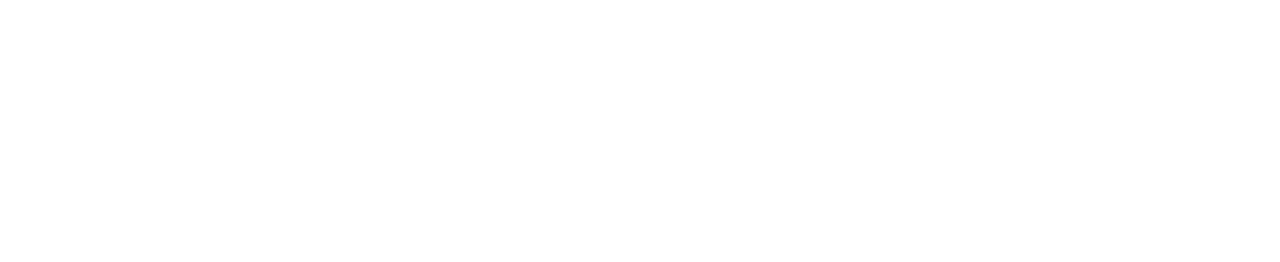
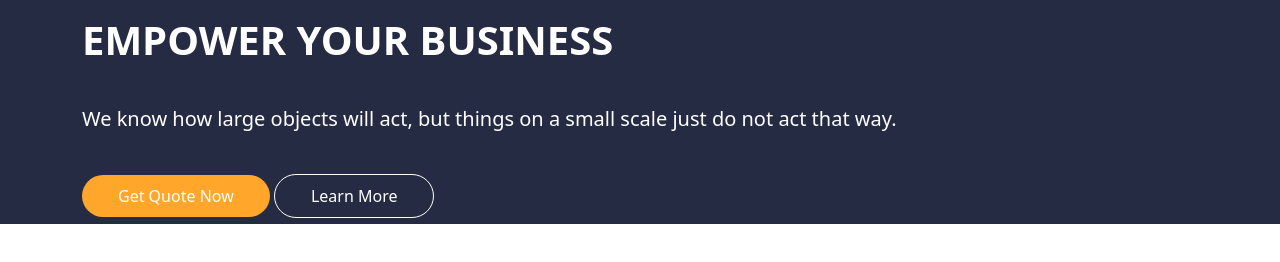
Before and after one commit to oharaju/bootstrap-sass, a website: page index.html in a window 1280 px wide. Drawn offline with Linux system fonts and the light colour scheme.

Commit message:
add hero section

```diff
--- a/index.html
+++ b/index.html
@@ -6,5 +6,19 @@
   <link href="./styles/styles.css" rel="stylesheet" />
 </head>
 <body>
+  <section class="hero p-3">
+    <div class="container">
+      <div class="row">
+        <div class="col-12">
+          <h1 class="hero__title">EMPOWER YOUR BUSINESS</h1>
+          <p class="hero__subtitle">We know how large objects will act, but things on a small scale just do not act that way.</p>
+        </div>
+        <div class="col-sm-12 col-lg-6">
+          <a href="#" class="button button__hover">Get Quote Now</a>
+          <a href="#" class="button button--invert">Learn More</a>
+        </div>
+      </div>
+    </div>
+  </section>
 </body>
 </html>
--- /dev/null
+++ b/scss/_button.scss
@@ -0,0 +1,22 @@
+.button {
+  background-color: $color-secondary;
+  color: $color-white;
+  padding: 10px 36px;
+  border-radius: 30px;
+  text-decoration: none;
+
+  &:hover {
+    background-color: $color-pastry;
+    color: $color-white;
+  }
+
+  &--invert {
+    background-color: transparent;
+    border: 1px solid $color-white;
+
+    &:hover {
+      background-color: $color-transparent;
+    }
+
+  }
+}
--- /dev/null
+++ b/scss/_variables.scss
@@ -0,0 +1,5 @@
+$color-primary: #252B42;
+$color-secondary: #FFA62B;
+$color-transparent: rgba(236, 226, 212, 0.911);
+$color-white: #fff;
+$color-pastry: #f1ae48;
--- /dev/null
+++ b/scss/hero.scss
@@ -0,0 +1,16 @@
+.hero {
+  color: $color-white;
+  background-color: $color-primary;
+
+  &__title {
+    font-size: 40px;
+    font-weight: bold;
+    margin-bottom: 40px;
+  }
+
+  &__subtitle {
+    font-size: 20px;
+    font-weight:lighter;
+    margin-bottom: 50px;
+  }
+}
--- a/scss/styles.scss
+++ b/scss/styles.scss
@@ -1 +1,4 @@
 @import "../node_modules/bootstrap/scss/bootstrap.scss";
+@import "./variables";
+@import "./button";
+@import "./hero.scss";
```
Also changed, not shown: styles/hero.css (added), styles/styles.css, 1 other file.
